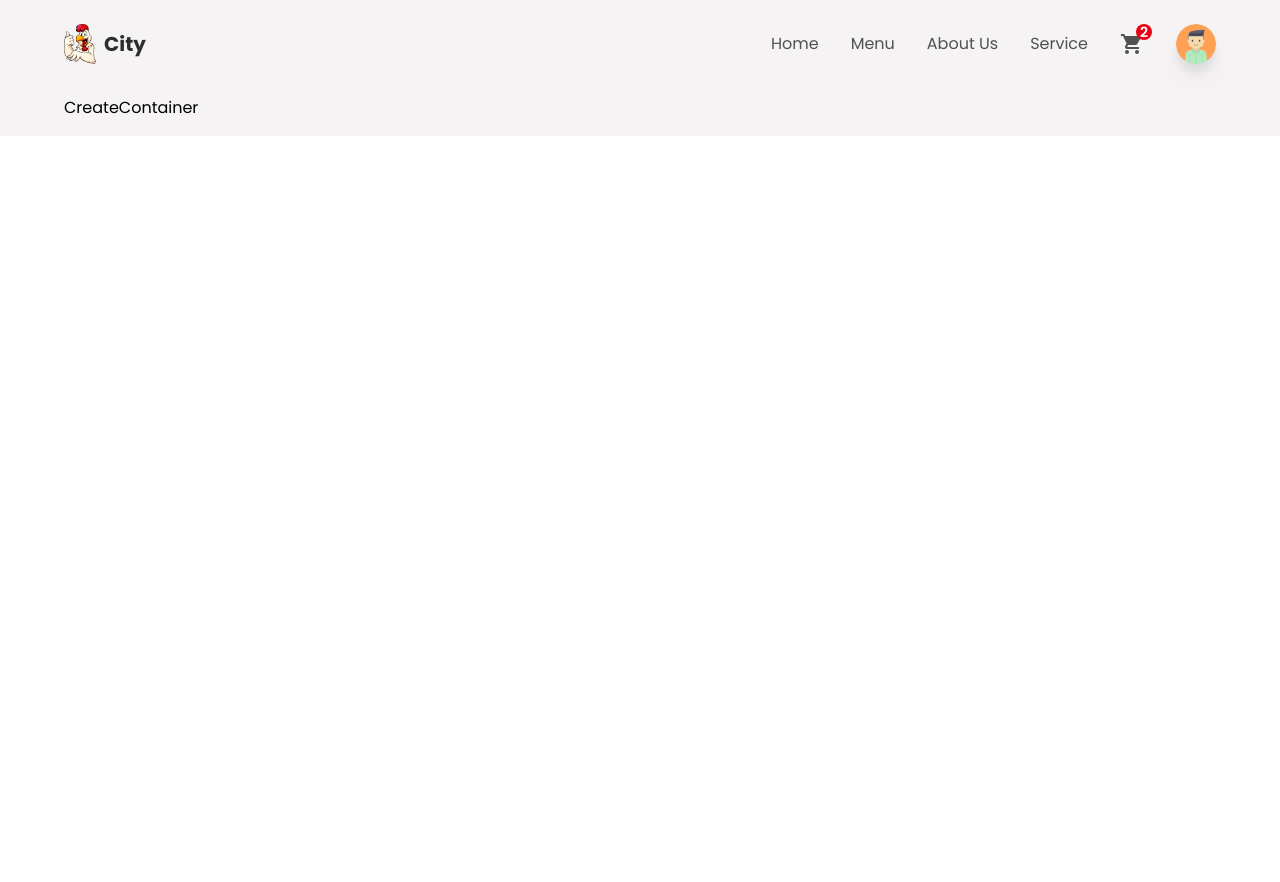
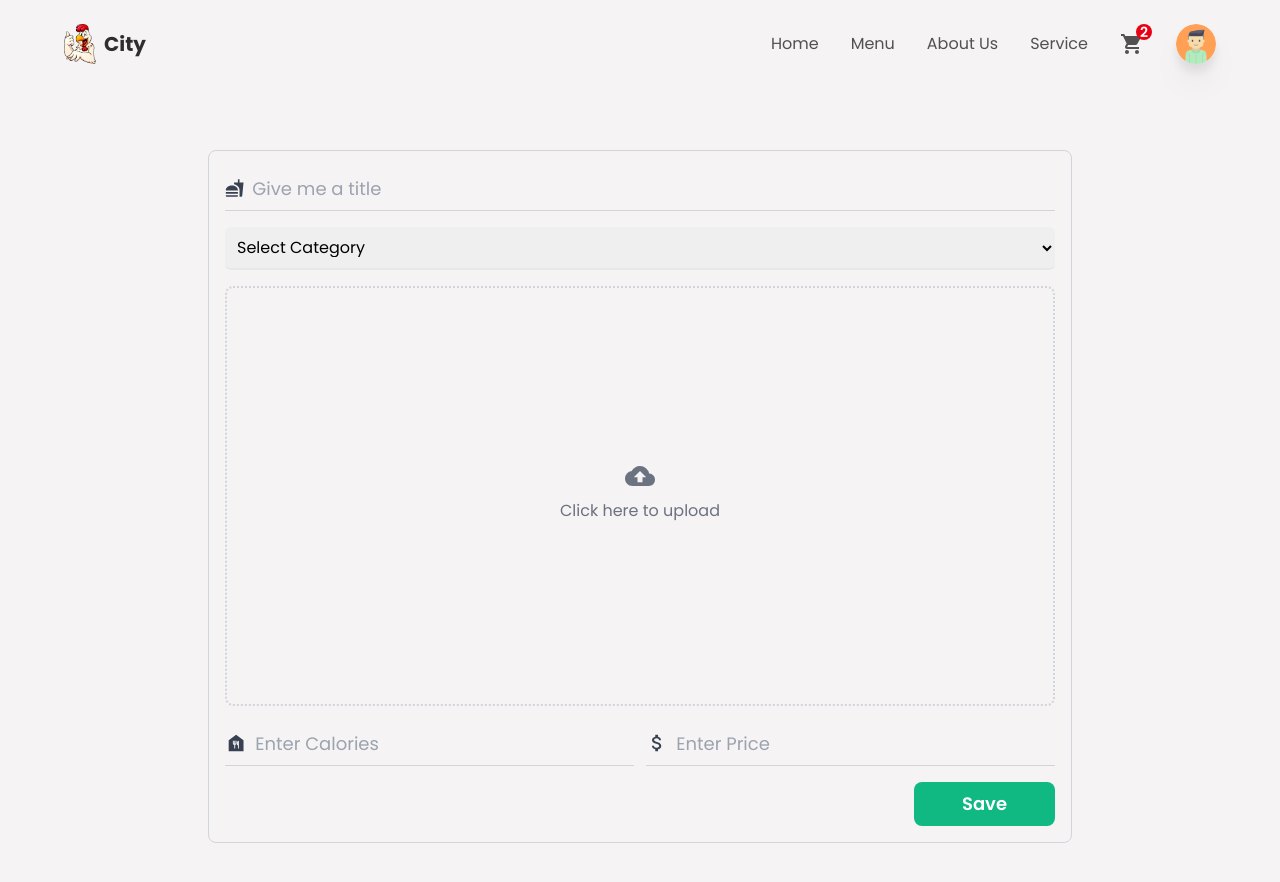
Before and after one commit to enpvivek/freshcart, a React (Create React App) app: page /createItem in a window 1280 px wide. Shown: the top 882 px of the page. Before the commit the page ends 800 px from the top, so only its background shows below. Built offline with nearby package versions, Linux system fonts and the light colour scheme.

Commit message:
Created uploadItem features for admin

```diff
--- a/src/components/CreateContainer.jsx
+++ b/src/components/CreateContainer.jsx
@@ -1,9 +1,169 @@
-import React from 'react'
+import React from "react";
+import { useState } from "react";
+import {
+  MdFastfood,
+  MdCloudUpload,
+  MdDelete,
+  MdFoodBank,
+  MdAttachMoney,
+} from "react-icons/md";
+import { motion } from "framer-motion";
+import { categories } from "../utils/data";
+import Loader from "./Loader";
 
 const CreateContainer = () => {
+  const [title, setTitle] = useState("");
+  const [calories, setCalories] = useState("");
+  const [price, setPrice] = useState("");
+  const [category, setCategory] = useState(null);
+  const [imageAsset, setImageAsset] = useState(null);
+  const [fields, setFields] = useState(false);
+  const [alertStatus, setAlertStatus] = useState("danger");
+  const [msg, setMsg] = useState(null);
+  const [isLoading, setIsLoading] = useState(false);
+
+  const uploadImage = () => {};
+
+  const deleteImage = () => {};
+
+  const saveDetails = () => {};
+
   return (
-    <div>CreateContainer</div>
-  )
-}
+    <div className="w-full min-h-screen flex items-center justify-center ">
+      <div className="w-[90%] md:w-[75%] border border-gray-300 rounded-lg p-4 flex flex-col items-center justify-center gap-4">
+        {fields && (
+          <motion.p
+            initial={{ opacity: 0 }}
+            animate={{ opacity: 0 }}
+            exit={{ opacity: 0 }}
+            className={`w-full p-2 rounded-lg text-center text-lg font-semibold ${
+              alertStatus === "danger"
+                ? "bg-red-400 text-red-800"
+                : "bg-emerald-400 text-emerald-800 "
+            }`}
+          >
+            {msg}
+          </motion.p>
+        )}
 
-export default CreateContainer
+        <div className="w-full py-2 border-b border-gray-300 flex items-center gap-2">
+          <MdFastfood className="text-xl text-gray-700" />
+          <input
+            type="text"
+            required
+            value={title}
+            onChange={(e) => setTitle(e.target.value)}
+            placeholder="Give me a title"
+            className="w-full h-full text-lg bg-transparent outline-none border-none placeholder:text-gray-400 text-textColor"
+          />
+        </div>
+
+        <div className="w-full">
+          <select
+            onChange={(e) => setCategory(e.target.value)}
+            className="outline-none w-full text-base border-b-2 border-gray-200 p-2 rounded-md cursor-pointer"
+          >
+            <option value="other" className="bg-white">
+              Select Category
+            </option>
+            {categories &&
+              categories.map((item) => (
+                <option
+                  key={item.id}
+                  value={item.urlParamName}
+                  className="text-base border-0 outline-none bg-white capitalize text-headingColor"
+                >
+                  {item.name}
+                </option>
+              ))}
+          </select>
+        </div>
+
+        <div className="group flex justify-center items-center flex-col border-2 border-dotted border-gray-300 w-full h-225 md:h-420 cursor-pointer rounded-lg">
+          {isLoading ? (
+            <Loader />
+          ) : (
+            <>
+              {!imageAsset ? (
+                <>
+                  <label className="w-full h-full flex flex-col items-center justify-center cursor-pointer">
+                    <div className="w-full h-full flex flex-col items-center justify-center gap-2">
+                      <MdCloudUpload className="text-gray-500 text-3xl hover:text-gray-700" />
+                      <p className="text-gray-500 hover:text-gray-700">
+                        Click here to upload
+                      </p>
+                      <input
+                        type="file"
+                        name="uploadimage"
+                        accept="image/*"
+                        onChange={uploadImage}
+                        className="w-0 h-0"
+                      />
+                    </div>
+                  </label>
+                </>
+              ) : (
+                <>
+                  {" "}
+                  <div className="relative h-full">
+                    <img
+                      src={imageAsset}
+                      alt="uploaded emage"
+                      className="w-full h-full object-cover"
+                    />
+                    <button
+                      type="button"
+                      className="absolute bottom-3 right-3 p-3 rounded-full bg-red-500 text-xl cursor-pointer outline-none hover:shadow-md duration-100 transition-all ease-in-out"
+                      onClick={deleteImage}
+                    >
+                      <MdDelete className="text-white" />
+                    </button>
+                  </div>
+                </>
+              )}
+            </>
+          )}
+        </div>
+
+        <div className="w-full flex flex-col md:flex-row items-center gap-3">
+          <div className="w-full py-2 border-b border-gray-300 flex items-center gap-2">
+            <MdFoodBank className="text-gray-700 text-2xl " />
+            <input
+              type="text"
+              value={calories}
+              onChange={(e) => setCalories(e.target.value)}
+              required
+              placeholder="Enter Calories"
+              className="w-full h-full text-lg bg-transparent outline-none border-none placeholder:text-gray-400 text-textColor"
+            />
+          </div>
+
+          <div className="w-full py-2 border-b border-gray-300 flex items-center gap-2">
+            <MdAttachMoney className="text-gray-700 text-2xl " />
+            <input
+              type="text"
+              value={price}
+              onChange={(e) => setPrice(e.target.value)}
+              required
+              placeholder="Enter Price"
+              className="w-full h-full text-lg bg-transparent outline-none border-none placeholder:text-gray-400 text-textColor"
+            />
+          </div>
+        </div>
+
+        <div className="flex items-center w-full">
+          <button
+            type="button"
+            className="ml-0 md:ml-auto w-full md:w-auto border-none outline-none bg-emerald-500 px-12 py-2 rounded-lg text-lg text-white font-semibold"
+            onClick={saveDetails}
+          >
+            {" "}
+            Save
+          </button>
+        </div>
+      </div>
+    </div>
+  );
+};
+
+export default CreateContainer;
--- /dev/null
+++ b/src/components/Loader.jsx
@@ -0,0 +1,24 @@
+import React from 'react'
+
+const Loader = () => {
+  return (
+    <svg
+      role="status"
+      class="inline w-10 h-10 mr-2 text-gray-200 animate-spin dark:text-gray-600 fill-blue-600"
+      viewBox="0 0 100 101"
+      fill="none"
+      xmlns="http://www.w3.org/2000/svg"
+    >
+      <path
+        d="M100 50.5908C100 78.2051 77.6142 100.591 50 100.591C22.3858 100.591 0 78.2051 0 50.5908C0 22.9766 22.3858 0.59082 50 0.59082C77.6142 0.59082 100 22.9766 100 50.5908ZM9.08144 50.5908C9.08144 73.1895 27.4013 91.5094 50 91.5094C72.5987 91.5094 90.9186 73.1895 90.9186 50.5908C90.9186 27.9921 72.5987 9.67226 50 9.67226C27.4013 9.67226 9.08144 27.9921 9.08144 50.5908Z"
+        fill="currentColor"
+      />
+      <path
+        d="M93.9676 39.0409C96.393 38.4038 97.8624 35.9116 97.0079 33.5539C95.2932 28.8227 92.871 24.3692 89.8167 20.348C85.8452 15.1192 80.8826 10.7238 75.2124 7.41289C69.5422 4.10194 63.2754 1.94025 56.7698 1.05124C51.7666 0.367541 46.6976 0.446843 41.7345 1.27873C39.2613 1.69328 37.813 4.19778 38.4501 6.62326C39.0873 9.04874 41.5694 10.4717 44.0505 10.1071C47.8511 9.54855 51.7191 9.52689 55.5402 10.0491C60.8642 10.7766 65.9928 12.5457 70.6331 15.2552C75.2735 17.9648 79.3347 21.5619 82.5849 25.841C84.9175 28.9121 86.7997 32.2913 88.1811 35.8758C89.083 38.2158 91.5421 39.6781 93.9676 39.0409Z"
+        fill="currentFill"
+      />
+    </svg>
+  );
+}
+
+export default Loader
--- a/src/components/index.js
+++ b/src/components/index.js
@@ -1,4 +1,5 @@
 export { default as Header } from "./Header";
 export { default as CreateContainer } from "./CreateContainer";
 export { default as MainContainer } from "./MainContainer";
-export { default as HomeContainer } from "./HomeContainer"
+export { default as HomeContainer } from "./HomeContainer";
+export { default as Loader } from "./Loader";
--- a/src/utils/data.js
+++ b/src/utils/data.js
@@ -33,3 +33,13 @@
     imageSrc: Fi1,
   },
 ];
+
+export const categories = [
+  { id: 1, name: "Chicken", urlParamName: "chicken" },
+  { id: 2, name: "Curry", urlParamName: "curry" },
+  { id: 3, name: "Rice", urlParamName: "rice" },
+  { id: 4, name: "Fish", urlParamName: "fish" },
+  { id: 5, name: "Fruits", urlParamName: "fruits" },
+  { id: 6, name: "IceCreams", urlParamName: "icecreams" },
+  { id: 7, name: "Soft Drinks", urlParamName: "drinks" },
+];
```
Also changed, not shown: src/components/Header.jsx (+54 -13 lines).
